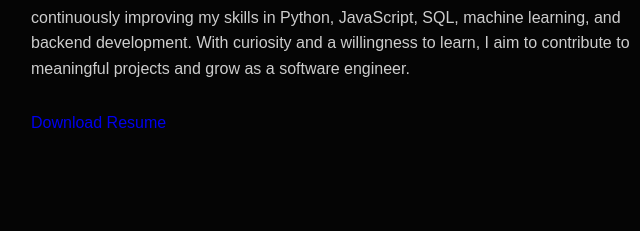
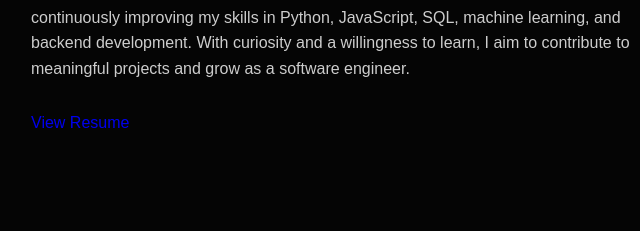
Before and after one commit to mithunskumar069/mithunskumar069.github.io, a plain HTML site: page index.html in a window 1280 px wide. Shown: the part 1089-1320 px from the top of the page, 561-1201 px from the left. Drawn offline with nearby package versions, Linux system fonts and the light colour scheme.

Commit message:
Update index.html

```diff
--- a/index.html
+++ b/index.html
@@ -125,7 +125,9 @@
                 to meaningful projects and grow as a software engineer.
             </p>
 
-        <a href="assets/Mithun_Resume.pdf" class="button">Download Resume</a>
+       <a href="assets/Mithun_Resume.pdf" target="_blank" class="home__button">
+    View Resume
+</a>
 
 
 
```
